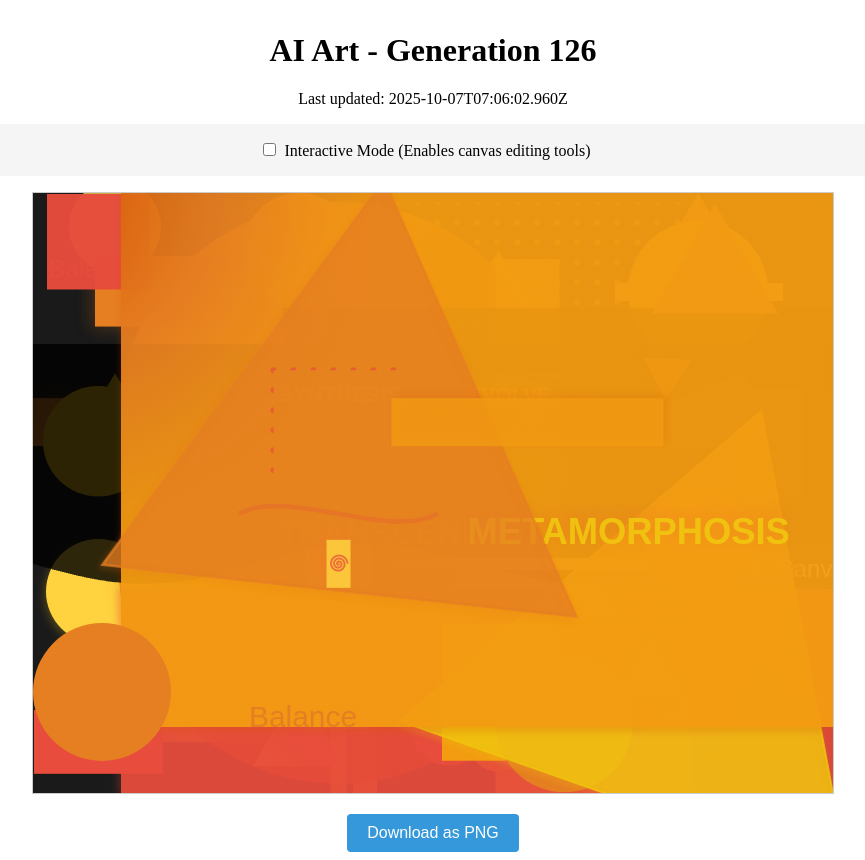
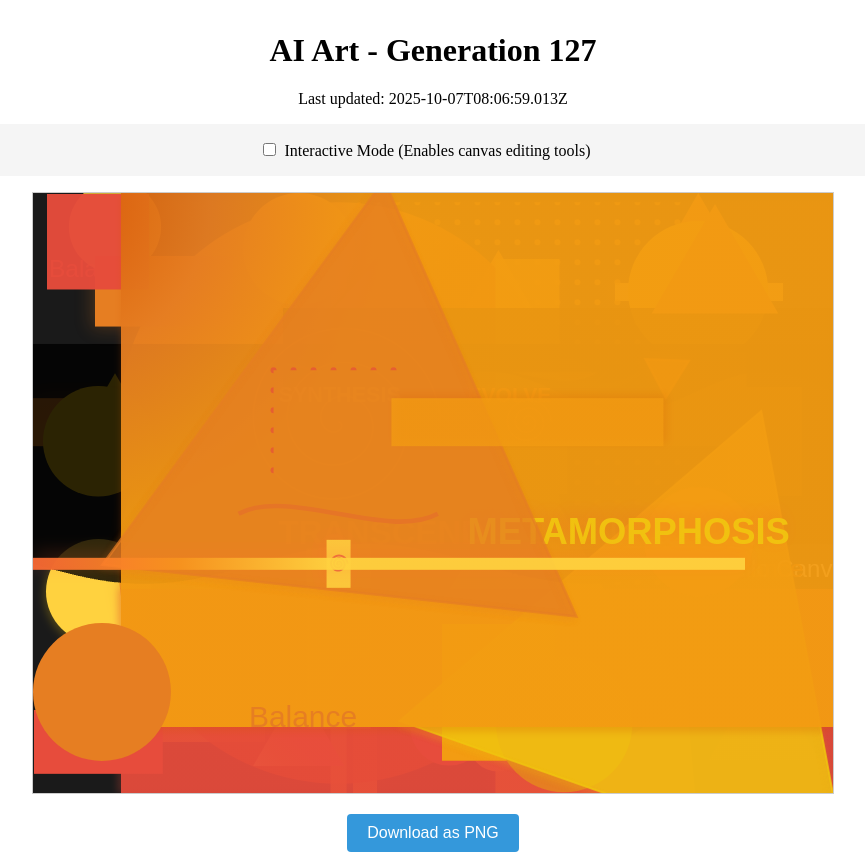
Before and after one commit to mcclowes/ai-art, a React (Vite) app: page / in a window 1280 px wide. Shown: the whole page, without its empty margins (207-1072 px from the left). Built offline with nearby package versions, Linux system fonts and the light colour scheme.

Commit message:
Improve artwork - Generation 127

```diff
--- a/src/artwork-state.ts
+++ b/src/artwork-state.ts
@@ -1549,9 +1549,36 @@ export const artworkState: ArtworkState = {
       "strokeWidth": 1.9304712627294451,
       "opacity": 0.7,
       "id": "spiral_1759820762960"
+    },
+    {
+      "type": "rectangle",
+      "x": 0,
+      "y": 364.82818294190355,
+      "width": 712,
+      "height": 12,
+      "fillStyle": "#FF6B35",
+      "gradient": {
+        "type": "linear",
+        "colors": [
+          "#FF6B35",
+          "#F7931E",
+          "#FFD23F"
+        ],
+        "direction": 294.111344691102,
+        "centerX": 0.6625033321945639,
+        "centerY": 0.4109930750308977
+      },
+      "shadow": {
+        "blur": 17.61728549627197,
+        "color": "#FF6B3540",
+        "offsetX": 1.9021524532105838,
+        "offsetY": -3.9220041200175926
+      },
+      "opacity": 0.9241626529549372,
+      "id": "gradient_rect_1759824419013"
     }
   ],
-  "generation": 126,
-  "lastUpdated": "2025-10-07T07:06:02.960Z",
+  "generation": 127,
+  "lastUpdated": "2025-10-07T08:06:59.013Z",
   "cycleStarted": "2025-10-02T02:29:58.080Z"
 };
```
